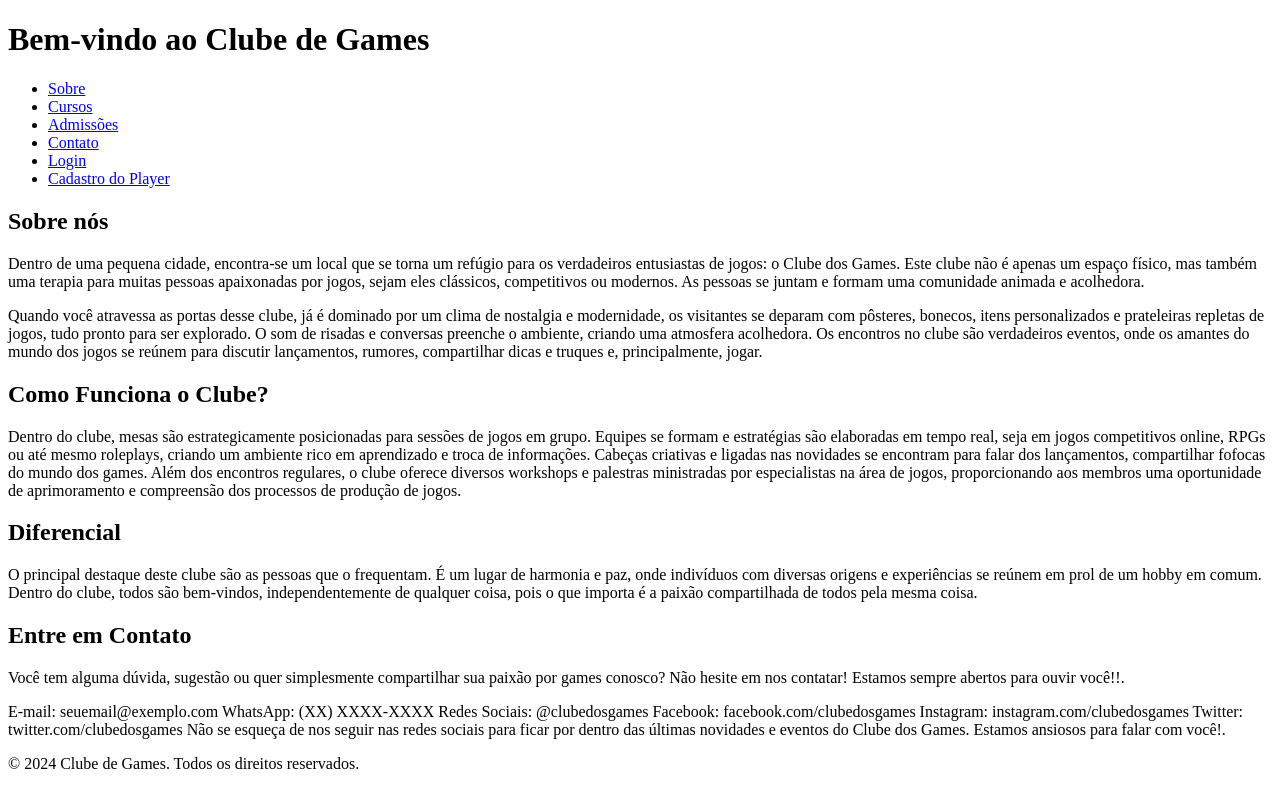
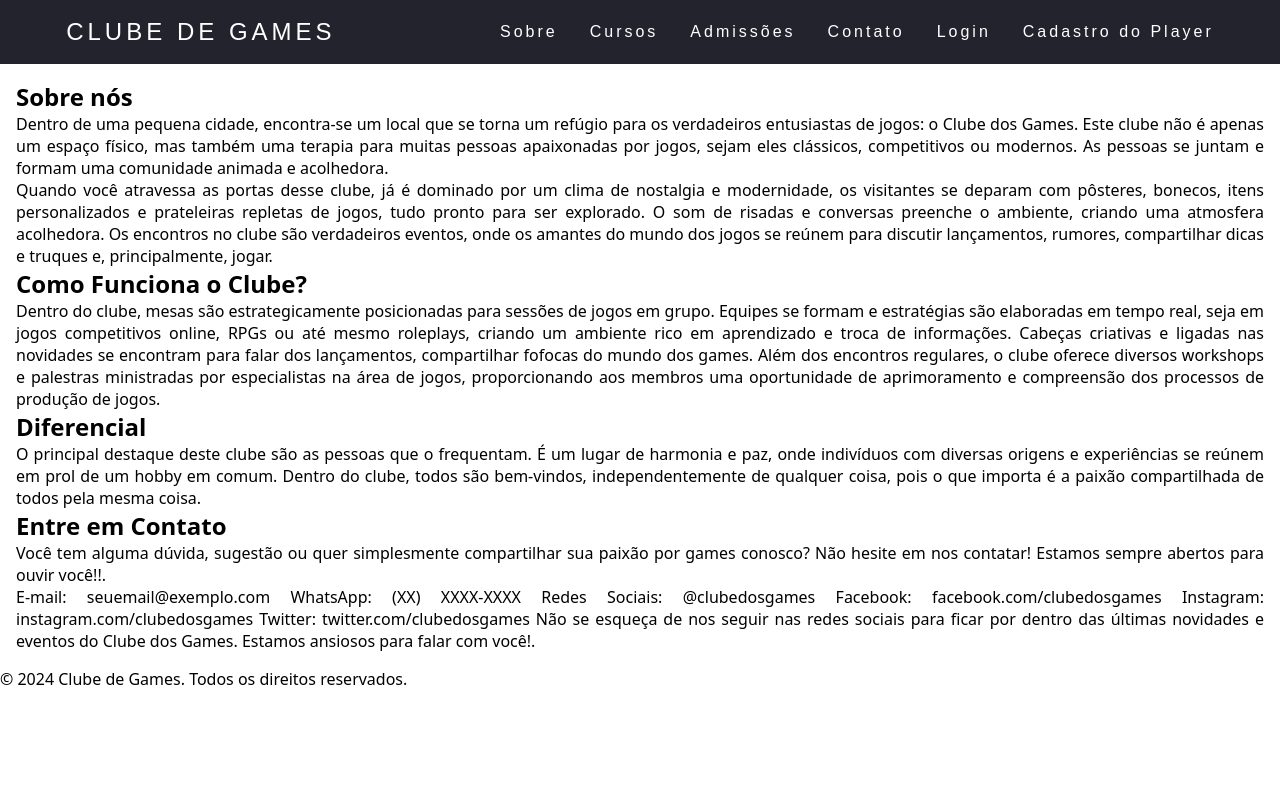
Before and after one commit to Sarahmahdavi/ADSM1A_clube_de_games, a website: page index.html in a window 1280 px wide. Drawn offline with Linux system fonts and the light colour scheme.

Commit message:
Atulização Menu

```diff
--- a/index.html
+++ b/index.html
@@ -4,13 +4,13 @@
     <meta charset="UTF-8">
     <meta name="viewport" content="width=device-width, initial-scale=1.0">
     <title>Clube de Games</title>
+   <link rel="stylesheet" href="styles.css">
 </head>
 <body>
-    <header>
-        <h1>Bem-vindo ao Clube de Games</h1>
-    </header>
+   <header>
     <nav>
-        <ul>
+      <a class="logo" href="index.html">Clube de Games</a>
+        <ul class="nav-list">
             <li><a href="#about">Sobre</a></li>
             <li><a href="#courses">Cursos</a></li>
             <li><a href="#admissions">Admissões</a></li>
@@ -19,6 +19,7 @@
             <li><a href="cadastro_dos_players.html">Cadastro do Player</a></li>
         </ul>
     </nav>
+   </header>
     <main>
         <section id="about">
             <h2>Sobre nós</h2>
--- a/styles.css
+++ b/styles.css
@@ -1,5 +1,44 @@
 * {
   box-sizing: border-box;
+}
+
+* {
+  margin: 0px;
+  padding: 0px;
+}
+
+a {
+  color: #fff;
+  text-decoration: none;
+}
+
+a :hover {
+  opacity:0.7 ;
+}
+
+.logo {
+  font-size: 24px;
+  text-transform: uppercase;
+  letter-spacing: 4px;
+}
+
+nav{
+  display: flex;
+  justify-content: space-around;
+  align-items: center;
+  font-family: Arial, Helvetica, sans-serif;
+  background-color: #23232e;
+  height: 8vh;
+}
+
+.nav-list {
+  list-style: none;
+  display: flex;
+}
+
+.nav-list li {
+  letter-spacing: 3px;
+  margin-left: 32px;
 }
 
 body {
@@ -7,33 +46,7 @@ body {
   font-family: system-ui, sans-serif;
   color: black;
   background-color: white;
-}
-
-nav {
-  display: flex;
-  flex-wrap: wrap;
-  align-items: center;
-  justify-content: center;
-  padding: 0.5rem;
-  gap: 0.5rem;
-  border-bottom: solid 1px #aaa;
-  background-color: #eee;
-}
-
-nav a {
-  display: inline-block;
-  min-width: 9rem;
-  padding: 0.5rem;
-  border-radius: 0.2rem;
-  border: solid 1px #aaa;
-  text-align: center;
-  text-decoration: none;
-  color: #555;
-}
-
-nav a[aria-current='page'] {
-  color: #000;
-  background-color: #d4d4d4;
+  text-align: justify;
 }
 
 main {
```
Also changed, not shown: cadastro_dos_players.html (+1 -0 lines), login.html (+1 -0 lines).
